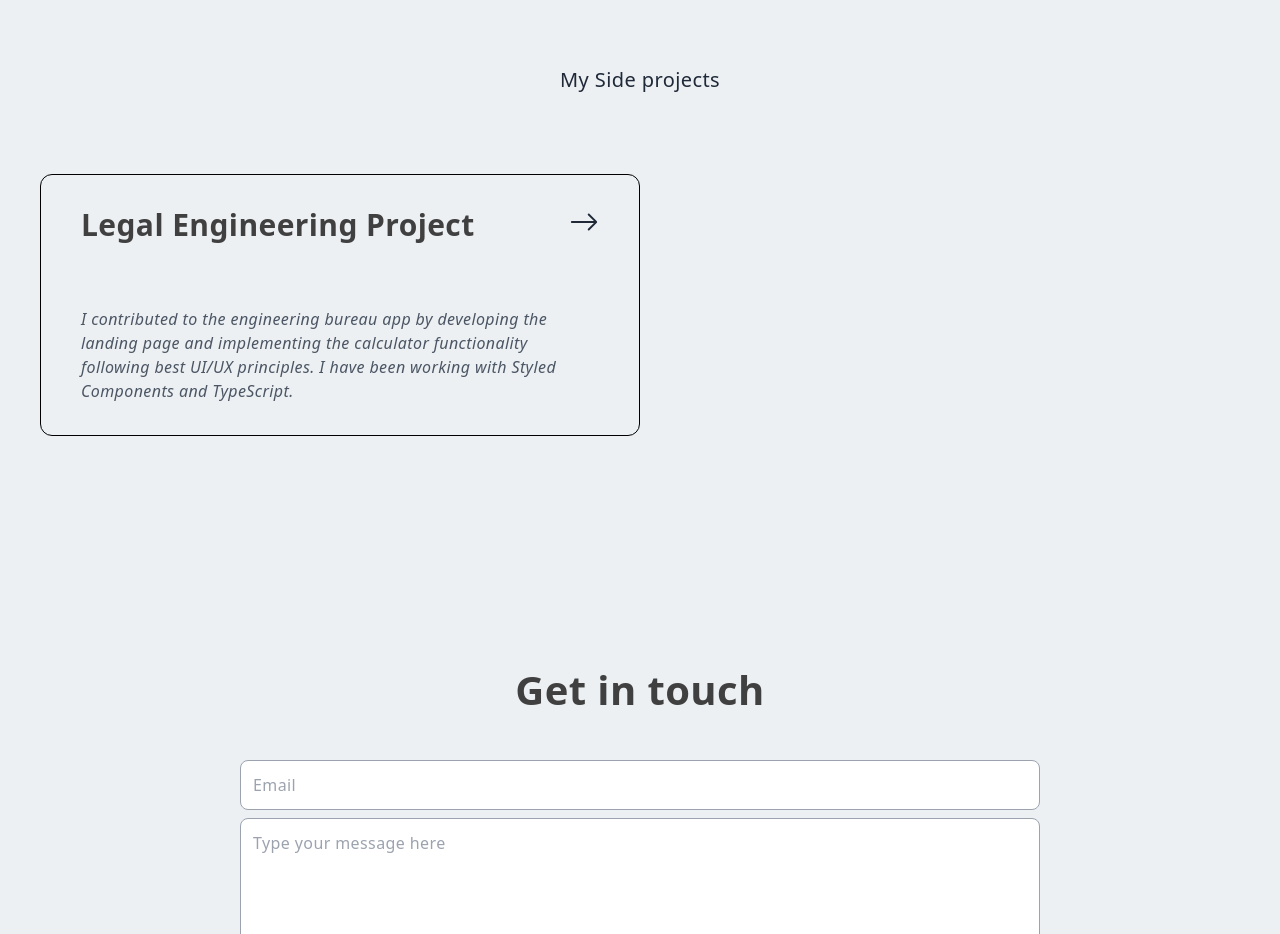
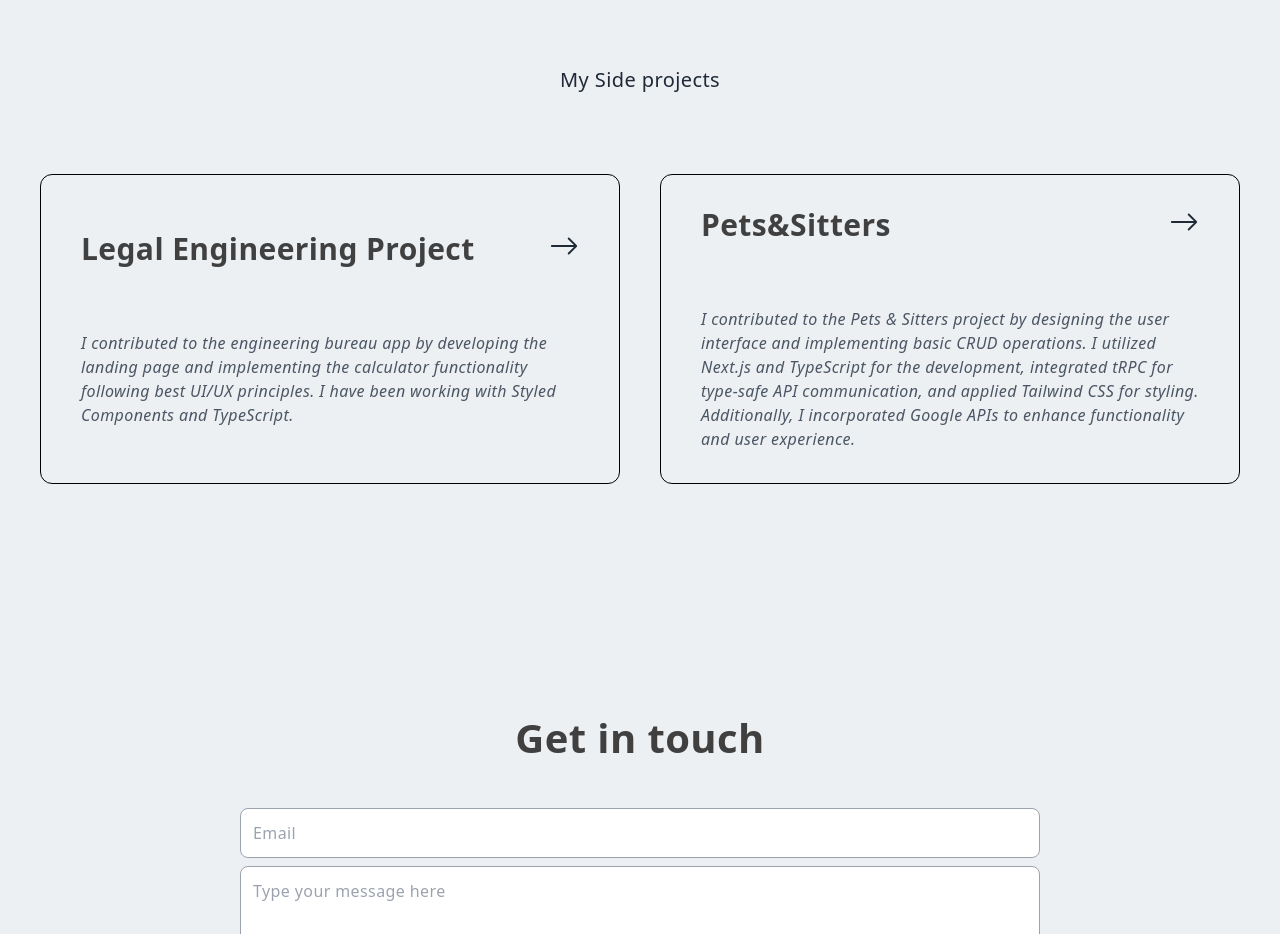
Before and after one commit to bvcr93/portfolio-Next, a Next.js app: page / in a window 1280 px wide. Shown: the part 4120-5054 px from the top of the page. Built offline with nearby package versions, Linux system fonts and the light colour scheme.

Commit message:
added pets&sitters desc

```diff
--- a/components/Projects.tsx
+++ b/components/Projects.tsx
@@ -19,15 +19,18 @@ export default function Projects() {
       <div className="w-full py-10 mt-10 text-xl text-center">
         My Side projects
       </div>
+      <div className="md:flex gap-10 grid grid-cols-1">
         <Link
           href={"https://ling.hr/"}
           className="w-full md:flex grid grid-cols-1 place-items-center mt-10 gap-5"
           target="_blank"
           rel="noopener noreferrer"
         >
-        <div className="hover-darken-text md:w-1/2 w-full h-full md:py-8 py-4 relative rounded-xl border border-black justify-center flex flex-col items-center px-10">
+          <div className="hover-darken-text w-full h-full md:py-8 py-4 relative rounded-xl border border-black justify-center flex flex-col items-center px-10">
             <div className="flex w-full justify-between">
-            <h1 className="text-3xl font-bold text-neutral-700">Legal Engineering Project</h1>
+              <h1 className="text-3xl font-bold text-neutral-700">
+                Legal Engineering Project
+              </h1>
               <BsArrowRight
                 size={30}
                 className="hover:transform duration-300 hover:scale-110"
@@ -35,12 +38,39 @@ export default function Projects() {
             </div>
             <div className="flex mt-16 text-gray-600 italic font-light">
               I contributed to the engineering bureau app by developing the
-            landing page and implementing the calculator functionality following
-            best UI/UX principles. I have been working with Styled Components
-            and TypeScript.
+              landing page and implementing the calculator functionality
+              following best UI/UX principles. I have been working with Styled
+              Components and TypeScript.
             </div>
           </div>
         </Link>
+        <Link
+          href={"https://www.petsandsitters.com/"}
+          className="w-full md:flex grid grid-cols-1 place-items-center mt-10 gap-5"
+          target="_blank"
+          rel="noopener noreferrer"
+        >
+          <div className="hover-darken-text w-full h-full md:py-8 py-4 relative rounded-xl border border-black justify-center flex flex-col items-center px-10">
+            <div className="flex w-full justify-between">
+              <h1 className="text-3xl font-bold text-neutral-700">
+                Pets&Sitters
+              </h1>
+              <BsArrowRight
+                size={30}
+                className="hover:transform duration-300 hover:scale-110"
+              />
+            </div>
+            <div className="flex mt-16 text-gray-600 italic font-light">
+              I contributed to the Pets & Sitters project by designing the user
+              interface and implementing basic CRUD operations. I utilized
+              Next.js and TypeScript for the development, integrated tRPC for
+              type-safe API communication, and applied Tailwind CSS for styling.
+              Additionally, I incorporated Google APIs to enhance functionality
+              and user experience.
+            </div>
+          </div>
+        </Link>
+      </div>
 
       <div className="mt-20"></div>
     </div>
```
Also changed, not shown: 1 other file (tests, documents, lock files or other folders). Lines whose indentation alone changed are shown as unchanged.
